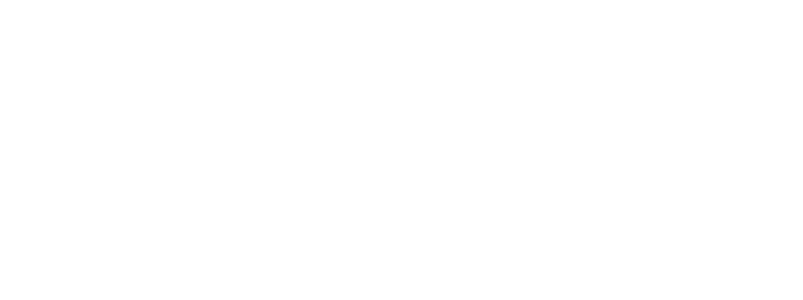
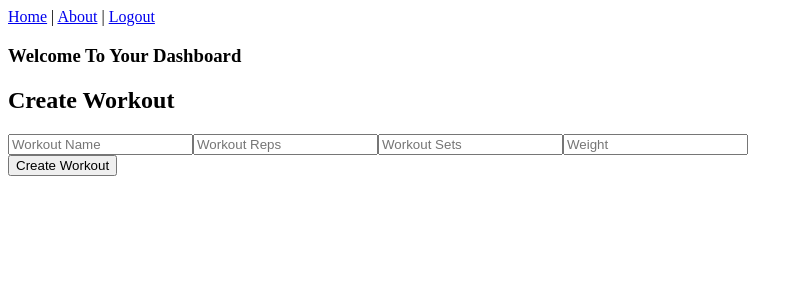
Before and after one commit to JohnnyQuiles/workout-mania-client, a React (Create React App) app: page /dashboard in a window 1280 px wide. Before the commit this address had no page. Shown: the top 300 px of the page, without its empty margins (0-803 px from the left). Built offline with nearby package versions, Linux system fonts and the light colour scheme.

Commit message:
changed code around, added a bit design. still a work in progress

```diff
--- a/package.json
+++ b/package.json
@@ -11,6 +11,7 @@
     "react": "^18.0.0",
     "react-bootstrap": "^2.4.0",
     "react-dom": "^18.0.0",
+    "react-icons": "^4.3.1",
     "react-router-dom": "^6.3.0",
     "react-scripts": "5.0.1",
     "web-vitals": "^2.1.4"
--- a/src/App.css
+++ b/src/App.css
@@ -1,4 +1,6 @@
+@import url('https://fonts.googleapis.com/css2?family=Nosifer&display=swap');
 .App {
+  background: #EE964B;
   text-align: center;
 }
 
@@ -14,18 +16,16 @@
 }
 
 .App-header {
-  background-color: #282c34;
-  min-height: 100vh;
+  font-family: 'Nosifer', cursive;
   display: flex;
   flex-direction: column;
   align-items: center;
   justify-content: center;
-  font-size: calc(10px + 2vmin);
   color: white;
 }
 
 .App-link {
-  color: #61dafb;
+  color: white;
 }
 
 @keyframes App-logo-spin {
--- a/src/App.js
+++ b/src/App.js
@@ -1,20 +1,21 @@
 import React, { Component } from "react";
 import { Outlet, Link } from 'react-router-dom';
-import CreateUser from './Pages/SignUp';
+import { FaDumbbell } from 'react-icons/fa';
 import Login from './Pages/Login';
 import './App.css';
 
 export class App extends Component {
   render() {
     return (
+      <body>
         <div className='App'>
-        <h1>Workout Mania</h1>
+          <h1 className='App-header'>Workout Mania<FaDumbbell /></h1>
           <br />
 
           <nav style={{ borderbottom: "solid 1px", paddingBottom: "1rem", }}>
-          <Link to="/">Home</Link> |{" "}
-          <Link to="about">About</Link> |{" "}
-          <Link to="login">Login</Link>
+            <Link className='App-Link' to="/">Home</Link> |{" "}
+            <Link className='App-Link' to="about">About</Link> |{" "}
+            <Link className='App-Link' to="create">Sign-up</Link>
           </nav>
 
           <h3>Welcome to Workout Mania fitness app tracker</h3>
@@ -27,14 +28,13 @@
           <br />
           <br />
 
-          <CreateUser />
+          <Login />
           <br />
           <br />
 
-          <Login />
-
           <Outlet />
         </div>
+      </body>
     )
   }
 };
--- a/src/Components/CreateWorkout.js
+++ b/src/Components/CreateWorkout.js
@@ -22,10 +22,10 @@
                 "x-Trigger": "CORS",
             },
             body: JSON.stringify({
-                workoutName: this.state.workoutName,
-                workoutReps: this.state.workoutReps,
-                workoutSets: this.state.workoutSets,
-                weight: this.state.weight,
+                workoutName: workoutName,
+                workoutReps: workoutReps,
+                workoutSets: workoutSets,
+                weight: weight,
             }),
         })
         console.log("RESPONSE:", response.status);
--- a/src/Components/LoginNavBar.js
+++ b/src/Components/LoginNavBar.js
@@ -4,8 +4,8 @@
     return (
         <div>
             <Link to="/">Home</Link> | {" "}
-            <Link to='/about'></Link> | {" "}
-            <Link to='/signout'></Link> |
+            <Link to='/about'>About</Link> | {" "}
+            <Link to='/logout'>Logout</Link>
         </div>
     )
 }
--- a/src/Components/NavBar.js
+++ b/src/Components/NavBar.js
@@ -5,7 +5,8 @@
         <div>
             <Link to="/">Home</Link> | {" "}
             <Link to="/about">About</Link> | {" "}
-            <Link to="/create">Sign-up</Link>
+            <Link to="/create">Sign-up</Link> | {" "}
+            <Link to="/login">Login</Link>
         </div>
     )
 }
--- a/src/Pages/Dashboard.js
+++ b/src/Pages/Dashboard.js
@@ -1,11 +1,13 @@
 import CreateWorkout from '../Components/CreateWorkout';
-
+import LoginNav from '../Components/LoginNavBar';
 function DashWorkouts() {
     return (
-    <div className="container">
-        <h3>Welcome To Your Dashboard</h3>
+        <div className="container">
+            <LoginNav />
+
+            <h3>Welcome To Your Dashboard</h3>
             <CreateWorkout />
-    </div>
+        </div>
     )
 }
 export default DashWorkouts;
--- a/src/Pages/Login.js
+++ b/src/Pages/Login.js
@@ -1,8 +1,8 @@
 import { useState } from 'react';
 import { useNavigate, Outlet } from 'react-router-dom';
 import { AuthConsumer } from '../authContext';
+
 import '../App.css';
-
 function Login() {
     const usersUrl = 'http://localhost:4000/users';
 
--- a/src/Pages/SignUp.js
+++ b/src/Pages/SignUp.js
@@ -1,7 +1,10 @@
 import { useState } from 'react';
 import { useNavigate, Outlet } from 'react-router-dom';
+import NavBar from '../Components/NavBar';
+
 function SignUp() {
     const usersUrl = 'http://localhost:4000/users';
+
     const [firstName, setFirstName] = useState('');
     const [lastName, setLastName] = useState('');
     const [username, setUsername] = useState('');
@@ -41,7 +44,7 @@
     }
     return (
         <div className='create-page'>
-
+            <NavBar />
             <h4>Become a Workout-Mania User</h4>
 
             <input type="text" placeholder="First Name" onChange={(e) => {
@@ -67,10 +70,19 @@
             <br />
 
             <button onClick={async () => {
+                window.localStorage.setItem("users", JSON.stringify({
+                    firstName,
+                    lastName,
+                    username,
+                    email,
+                    password
+                }));
                 alert("User Created Sucessfully")
-                console.log('User Created Succesfully');
                 createUser();
-                navigate(`/`);
+                setTimeout(() => {
+                    navigate(`/login`);
+                }, 500);
+
             }}>Submit</button>
             <Outlet />
         </div>
--- a/src/index.js
+++ b/src/index.js
@@ -16,11 +16,10 @@
         <Route path='/' element={<App />} />
         <Route path='about' element={<About />} />
         <Route path='create' element={<SignUp />}/>
-        <Route path='login' element={<Login />}>
-        <Route path='dashboard' element={<Dashboard />}>
 
-        </Route>
-        </Route>
+        <Route path='login' element={<Login />}/>
+        <Route path='dashboard' element={<Dashboard />}/>
+
       </Routes>
 
 
```
Also changed, not shown: 1 other file (tests, documents, lock files or other folders). Lines whose indentation alone changed are shown as unchanged.
